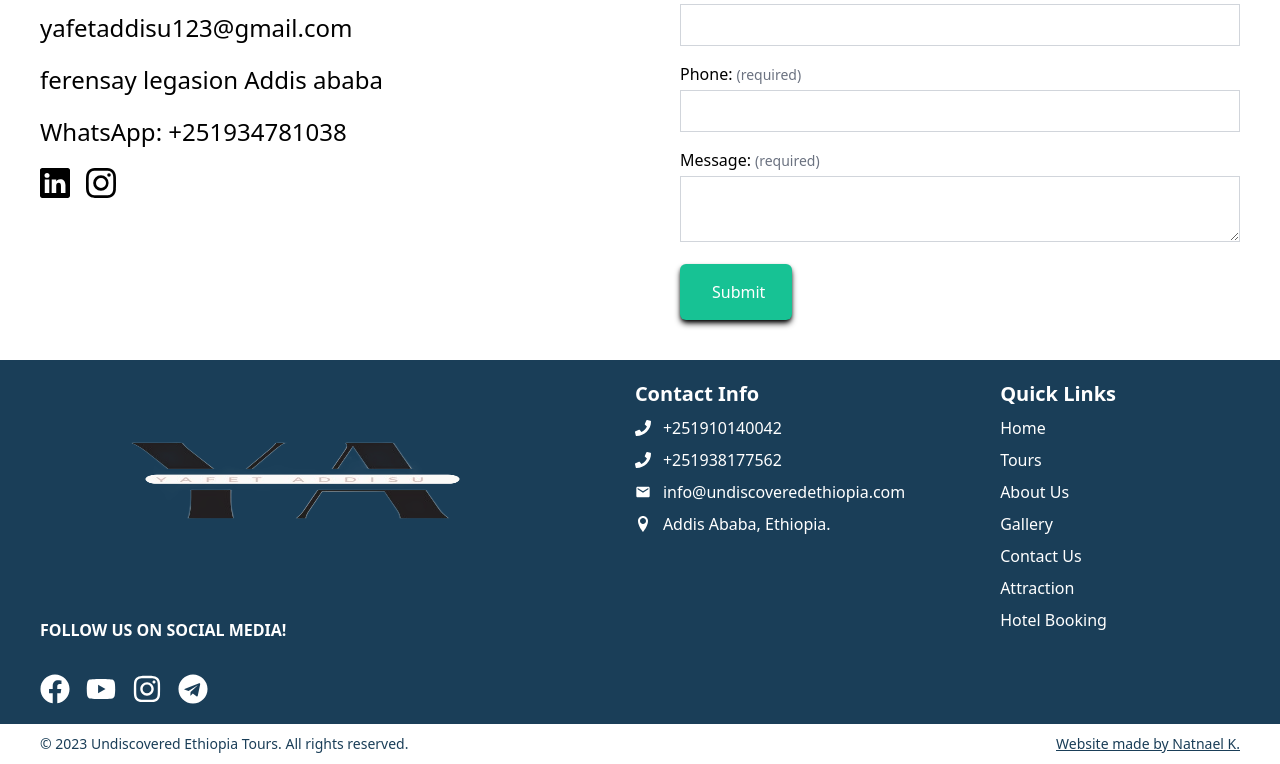
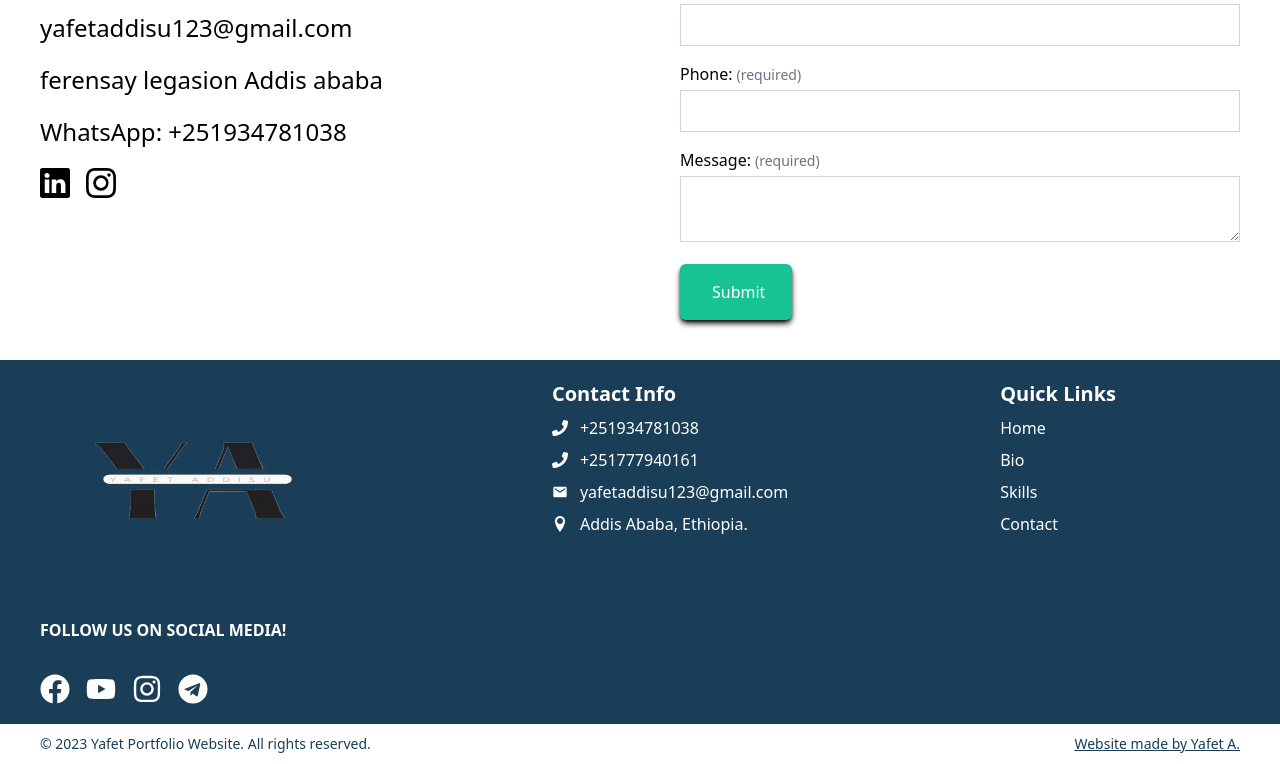
Before and after one commit to yafet-123/yafet-addisu-portfolio, a Next.js app: page /contact in a window 1280 px wide. Shown: the part 778-1542 px from the top of the page. Built offline with nearby package versions, Linux system fonts and the light colour scheme.

Commit message:
edited footer components

```diff
--- a/components/common/Footer.tsx
+++ b/components/common/Footer.tsx
@@ -39,12 +39,9 @@ export const Footer: React.FC = () => {
 
   const quickLinks = [
     { url: "/", link: "Home" },
-    { url: "/tours", link: "Tours" },
-    { url: "/about", link: "About Us" },
-    { url: "/gallery", link: "Gallery" },
-    { url: "/contact", link: "Contact Us" },
-    { url: "/attraction", link: "Attraction" },
-    { url:"/hotelbooking", link:"Hotel Booking"},
+    { url: "/bio", link: "Bio" },
+    { url: "/skills", link: "Skills" },
+    { url: "/contact", link: "Contact" },
   ];
 
   return (
@@ -57,7 +54,7 @@ export const Footer: React.FC = () => {
                 src={logo}
                 className=""
                 alt="Logo"
-                width={500}
+                width={300}
                 height={200}
               />
             </Link>
@@ -83,29 +80,29 @@ export const Footer: React.FC = () => {
           <Link
             target="_blank"
             className="flex flex-row items-center gap-2 hover:text-gray-300"
-            href={`tel:${+251910140042}`}
+            href={`tel:${+251934781038}`}
           >
             <span className="flex items-center">
-              <FaPhone /> <p className="ml-2 md:ml-3 cursor-pointer">+251910140042</p>
+              <FaPhone /> <p className="ml-2 md:ml-3 cursor-pointer">+251934781038</p>
             </span>
           </Link>
           <Link
             target="_blank"
             className="flex flex-row items-center gap-2 hover:text-gray-300"
-            href={`tel:${+251938177562}`}
+            href={`tel:${+251777940161}`}
           >
             <span className="flex items-center">
-              <FaPhone /> <p className="ml-2 md:ml-3 cursor-pointer">+251938177562</p>
+              <FaPhone /> <p className="ml-2 md:ml-3 cursor-pointer">+251777940161</p>
             </span>
           </Link>
           <div>
             <Link
               target="_blank"
               className="flex flex-row items-center gap-2 hover:text-gray-300"
-              href="mailto:info@undiscoveredethiopia.com"
+              href="mailto:yafetaddisu123@gmail.com"
             >
               <span className="flex items-center">
-                <MdEmail /> <p className="ml-2 md:ml-3 cursor-pointer">info@undiscoveredethiopia.com</p>
+                <MdEmail /> <p className="ml-2 md:ml-3 cursor-pointer">yafetaddisu123@gmail.com</p>
               </span>
             </Link>
           </div>
@@ -143,7 +140,7 @@ export const Footer: React.FC = () => {
       </div>
       <div className="flex flex-col md:flex-row justify-between items-center md:h-10  px-5 md:px-10 bg-white py-2">
         <p className="text-sm md:text-md text-[#1A3E58] md:block text-center md:text-left mb-5 md:mb-0 ">
-          &copy; 2023 Undiscovered Ethiopia Tours. All rights reserved.
+          &copy; 2023 Yafet Portfolio Website. All rights reserved.
         </p>
 
         <div className="text-sm md:text-md text-[#1A3E58] font-medium">
@@ -152,7 +149,7 @@ export const Footer: React.FC = () => {
             className="flex flex-row items-center gap-2 hover:text-gray-300 "
             href="mailto:meetnatnaelkebede@gmail.com"
           >
-            <p className="underline cursor-pointer">Website made by Natnael K. </p>
+            <p className="underline cursor-pointer">Website made by Yafet A. </p>
           </Link>
         </div>
       </div>
```
